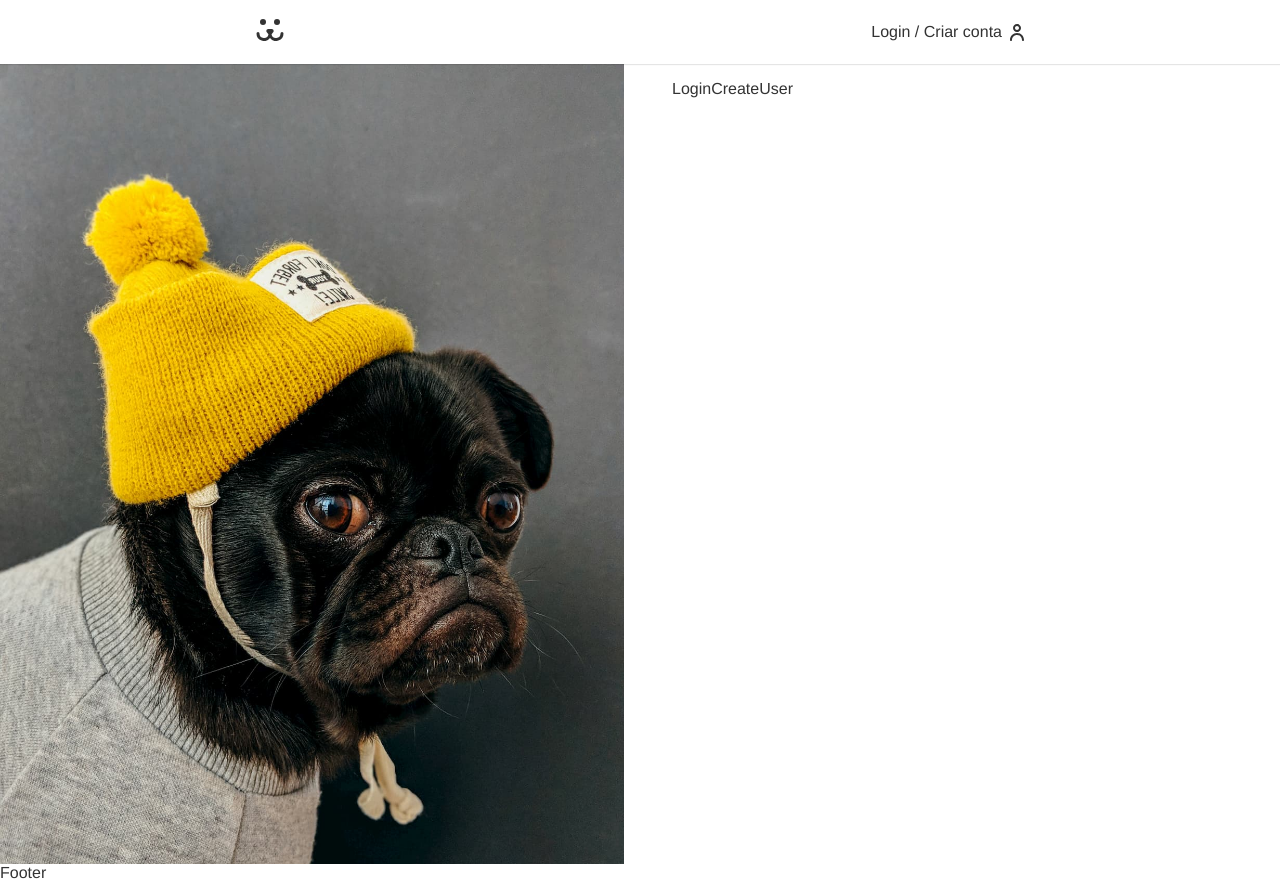
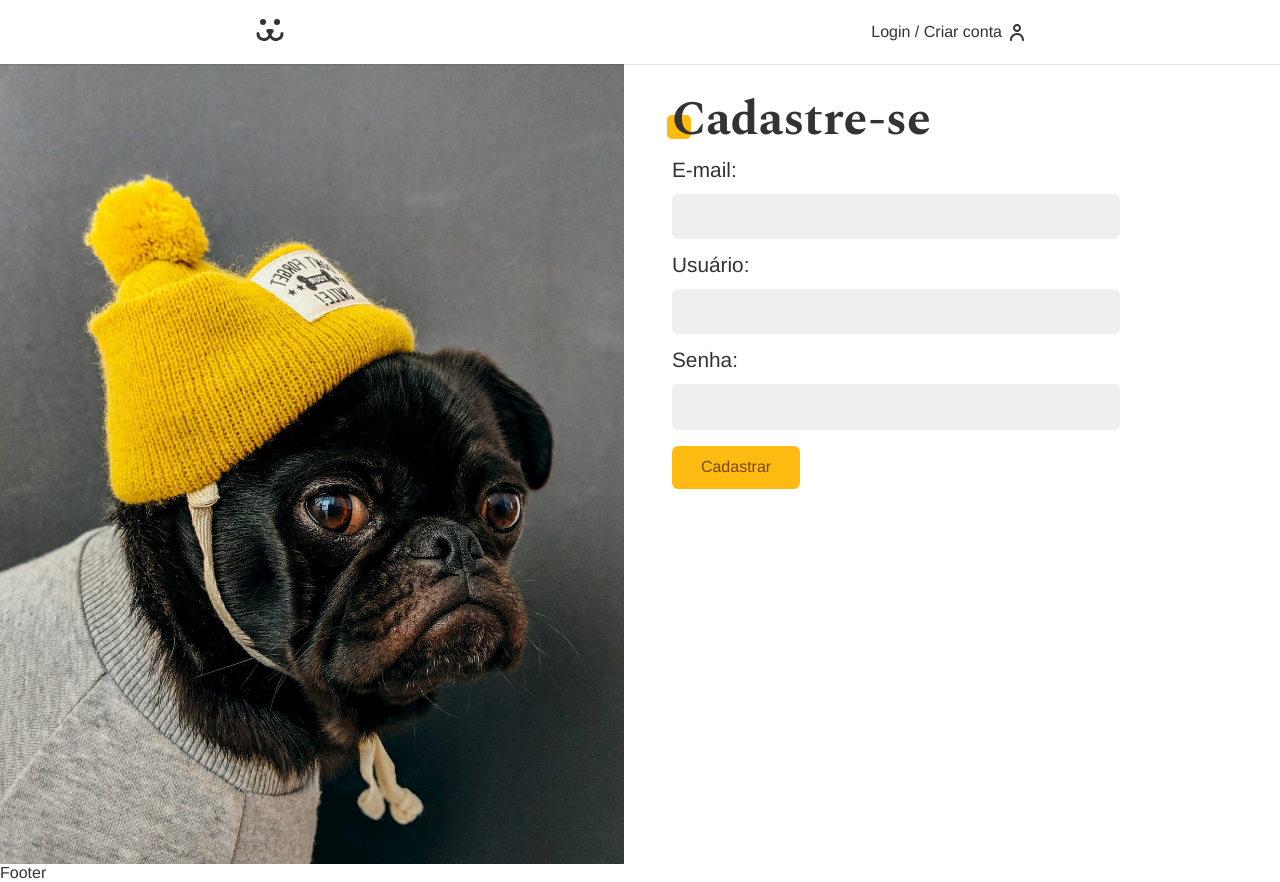
Before and after one commit to matheusmfeitoza/dogs, a React (Create React App) app: page /login/createuser in a window 1280 px wide. Built offline with nearby package versions, Linux system fonts and the light colour scheme.

Commit message:
Created Register user page

```diff
--- a/src/Components/Login/LoginCreateUser.jsx
+++ b/src/Components/Login/LoginCreateUser.jsx
@@ -1,7 +1,42 @@
 import React from "react";
+import Input from "../Form/Input/Input";
+import Button from "../Form/Button/Button";
+import useForm from "../../Hooks/useForm";
+import { USER_POST } from "../../api";
+import { useContext } from "react";
+import { UserContext } from "../../Context/UserContext";
 
 const LoginCreateUser = () => {
-  return <div>LoginCreateUser</div>;
+  // Criando os states necessários
+  const username = useForm();
+  const email = useForm("email");
+  const password = useForm();
+
+  const context = useContext(UserContext);
+
+  // Função assincrona para cadastrar usuário pela API
+  const handleSubmit = async (event) => {
+    event.preventDefault();
+    const { url, options } = USER_POST({
+      username: username.value,
+      password: password.value,
+      email: email.value,
+    });
+    const response = await fetch(url, options);
+    if (response.ok) context.getUserToken(username.value, password.value);
+  };
+
+  return (
+    <section>
+      <h1 className="title">Cadastre-se</h1>
+      <form onSubmit={handleSubmit}>
+        <Input label="E-mail:" type="email" name="email" {...email} />
+        <Input label="Usuário:" type="text" name="username" {...username} />
+        <Input label="Senha:" type="password" name="password" {...password} />
+        <Button>Cadastrar</Button>
+      </form>
+    </section>
+  );
 };
 
 export default LoginCreateUser;
--- a/src/api.js
+++ b/src/api.js
@@ -36,3 +36,16 @@ export function GET_USER(token) {
     },
   };
 }
+
+export function USER_POST(body) {
+  return {
+    url: API_URL + "api/user",
+    options: {
+      method: "POST",
+      headers: {
+        "Content-Type": "application/json",
+      },
+      body: JSON.stringify(body),
+    },
+  };
+}
```
